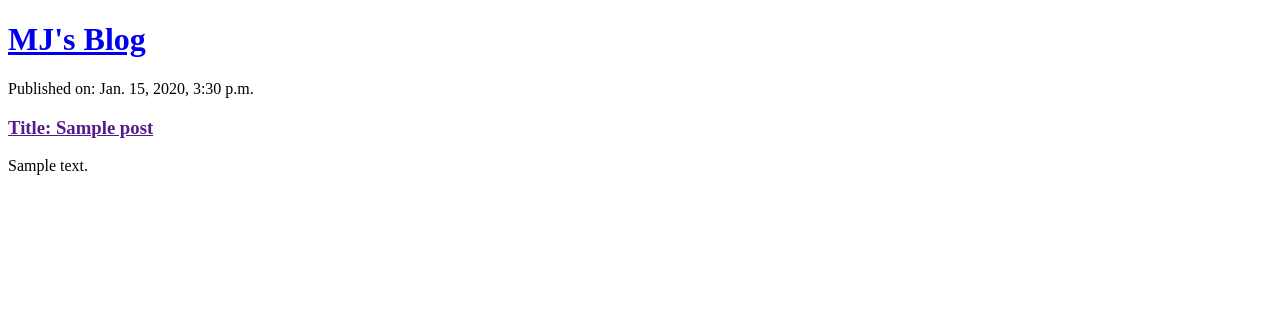
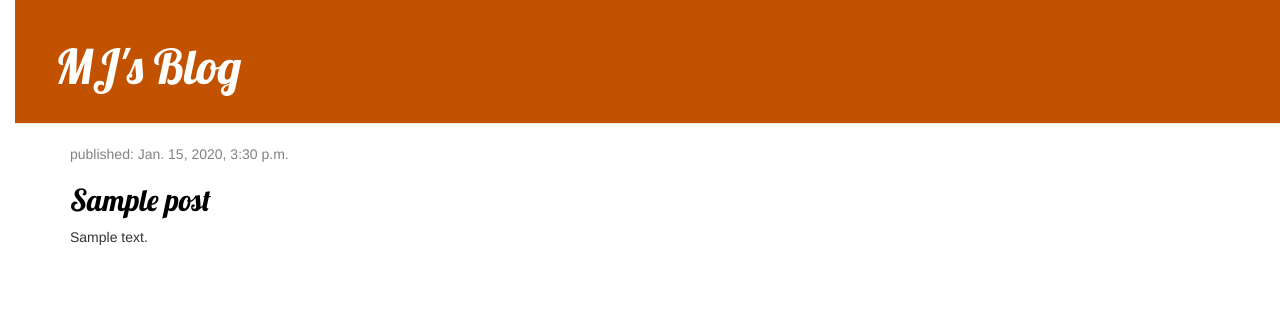
Before and after one commit to jaychitransh007/my-django-blog, a Django app: page / in a window 1280 px wide. Shown: the top 316 px of the page. Run offline with Django 3.2, Linux system fonts and the light colour scheme; tables that the repository leaves empty hold one stand-in row (values such as "Sample post"); some libraries are stand-ins or nearby versions.

Commit message:
Hand on CSS with Dyanamic Page

```diff
--- /dev/null
+++ b/blog/static/css/blog.css
@@ -0,0 +1,59 @@
+h1 a, h3 a {
+    color: #C25100;
+    font-family: 'Lobster';
+}
+
+p {
+    color: #eofafa;
+}
+
+body {
+    padding-left: 15px;
+}
+
+.page-header {
+    background-color: #C25100;
+    margin-top: 0;
+    padding: 20px 20px 20px 40px;
+}
+
+.page-header h1, .page-header h1 a, .page-header h1 a:visited, .page-header h1 a:active {
+    color: #ffffff;
+    font-size: 36pt;
+    text-decoration: none;
+}
+
+.content {
+    margin-left: 40px;
+}
+
+h1, h2, h3, h4 {
+    font-family: 'Lobster', cursive;
+}
+
+.date {
+    color: #828282;
+}
+
+.save {
+    float: right;
+}
+
+.post-form textarea, .post-form input {
+    width: 100%;
+}
+
+.top-menu, .top-menu:hover, .top-menu:visited {
+    color: #ffffff;
+    float: right;
+    font-size: 26pt;
+    margin-right: 20px;
+}
+
+.post {
+    margin-bottom: 70px;
+}
+
+.post h2 a, .post h2 a:visited {
+    color: #000000;
+}
--- a/blog/templates/blog/post_list.html
+++ b/blog/templates/blog/post_list.html
@@ -1,21 +1,36 @@
 <!DOCTYPE html>
+{% load static %}
 <html lang="en" dir="ltr">
   <head>
+    <link rel="stylesheet" href="//maxcdn.bootstrapcdn.com/bootstrap/3.2.0/css/bootstrap.min.css">
+    <link rel="stylesheet" href="//maxcdn.bootstrapcdn.com/bootstrap/3.2.0/css/bootstrap-theme.min.css">
+    <link rel="stylesheet" href="{% static 'css/blog.css' %}">
+    <link href="//fonts.googleapis.com/css?family=Lobster&subset=latin,latin-ext" rel="stylesheet" type="text/css">
     <meta charset="utf-8">
     <title>MJ's Blog</title>
   </head>
   <body>
-      <div>
+      <div class="page-header">
           <h1><a href="/">MJ's Blog</a></h1>
       </div>
 
       {% for post in posts %}
-      <div>
-        <p>Published on: {{post.published_date}}</p>
-        <h3><a href = ''>Title: {{post.title}}</a></h3>
-        <p>{{post.text|linebreaksbr}}</p>
+      <div class="content container">
+          <div class="row">
+              <div class="col-md-8">
+                  {% for post in posts %}
+                      <div class="post">
+                          <div class="date">
+                              <p>published: {{ post.published_date }}</p>
+                          </div>
+                          <h2><a href="">{{ post.title }}</a></h2>
+                          <p>{{ post.text|linebreaksbr }}</p>
+                      </div>
+                  {% endfor %}
+              </div>
+          </div>
+      </div>
       {% endfor %}
-      </div>
 
   </body>
 </html>
```
Also changed, not shown: Commands.txt (+15 -0 lines).
